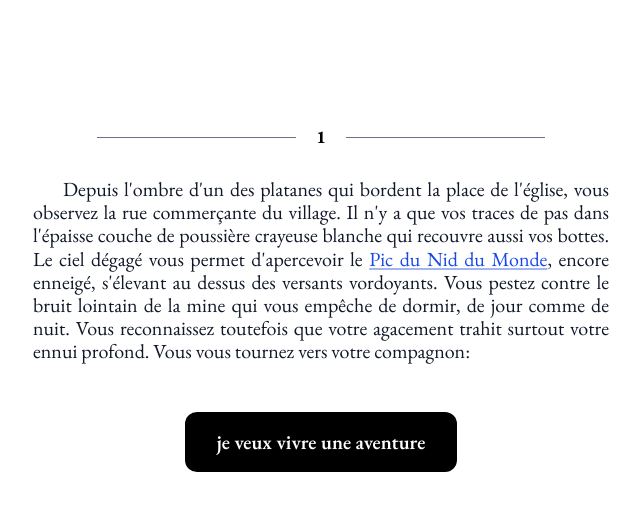
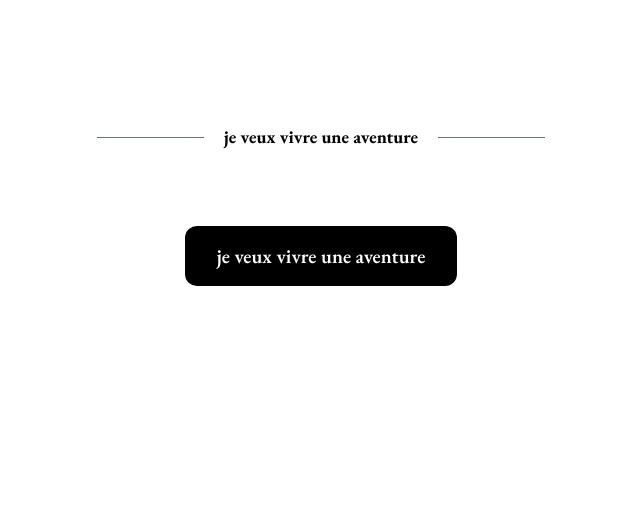
Before and after one commit to julienfaure/aventure, a Next.js app: page / in a window 1280 px wide. Shown: the top 510 px of the page, without its empty margins (319-959 px from the left). Built offline with nearby package versions, Linux system fonts and the light colour scheme.

Commit message:
séparation introduction en 2

```diff
--- a/contenus/passages/chapitre-1/scene-1.ts
+++ b/contenus/passages/chapitre-1/scene-1.ts
@@ -1,17 +1,30 @@
 const passage={
     id: "scene-1",
-    number: "170",
-    resume: `scène 1`,
-    texte: [`texte de la scène 1, ce texte est vraiment très intéressant, on y apprend beaucoup de choses.`,],
+    number: "1",
+    resume: `Marqueurs d'abandon des lieux. Premier choix du héros.`,
+    texte: [`Depuis l'ombre d'un des platanes qui bordent la place de l'église, vous observez la rue commerçante du village.
+    Il n'y a que vos traces de pas dans l'épaisse couche de poussière crayeuse blanche qui recouvre aussi vos bottes.
+    Le ciel dégagé vous permet d'apercevoir le `,
+    {
+        wiki: "pic-du-nid-du-monde",
+        texte: "Pic du Nid du Monde",
+    },
+    `, encore enneigé,
+    s'élevant au dessus des versants vordoyants.
+    `],
     illustration: null,
-    choix: [
+     choix: [
         {
-            texte: `choix 1`,
-            destination: "scene-2"
+            texte: `Se diriger vers le parvis de l'église (qui est aussi la place du village).`,
+            destination: "PlaceCentrale"
         },
         {
-            texte: `choix 2`,
-            destination: "scene-3"
+            texte:`Descendre la rue vers la taverne`,
+            destination: 'Boulangerie'
+        },
+        {
+            texte:`Monter la rue vers le maréchal ferrand.`,
+            destination: 'Boucherie'
         }
     ]
 };
--- a/contenus/passages/introduction.ts
+++ b/contenus/passages/introduction.ts
@@ -1,19 +1,8 @@
 const passage={
     id: "introduction",
-    number: "1",
+    number: "je veux vivre une aventure",
     resume: `Le héros demande au compagnon de lui faire vivre une aventure.`,
-    texte: [`Depuis l'ombre d'un des platanes qui bordent la place de l'église, vous observez la rue commerçante du village.
-    Il n'y a que vos traces de pas dans l'épaisse couche de poussière crayeuse blanche qui recouvre aussi vos bottes.
-    Le ciel dégagé vous permet d'apercevoir le `,
-    {
-        wiki: "pic-du-nid-du-monde",
-        texte: "Pic du Nid du Monde",
-    },
-    `, encore enneigé,
-    s'élevant au dessus des versants vordoyants.
-    Vous pestez contre le bruit lointain de la mine qui vous empêche de dormir, de jour comme de nuit.
-    Vous reconnaissez toutefois que votre agacement trahit surtout votre ennui profond. Vous vous tournez vers votre compagnon:
-    `],
+    texte: [``],
     illustration: null,
      choix: [
         {
```
